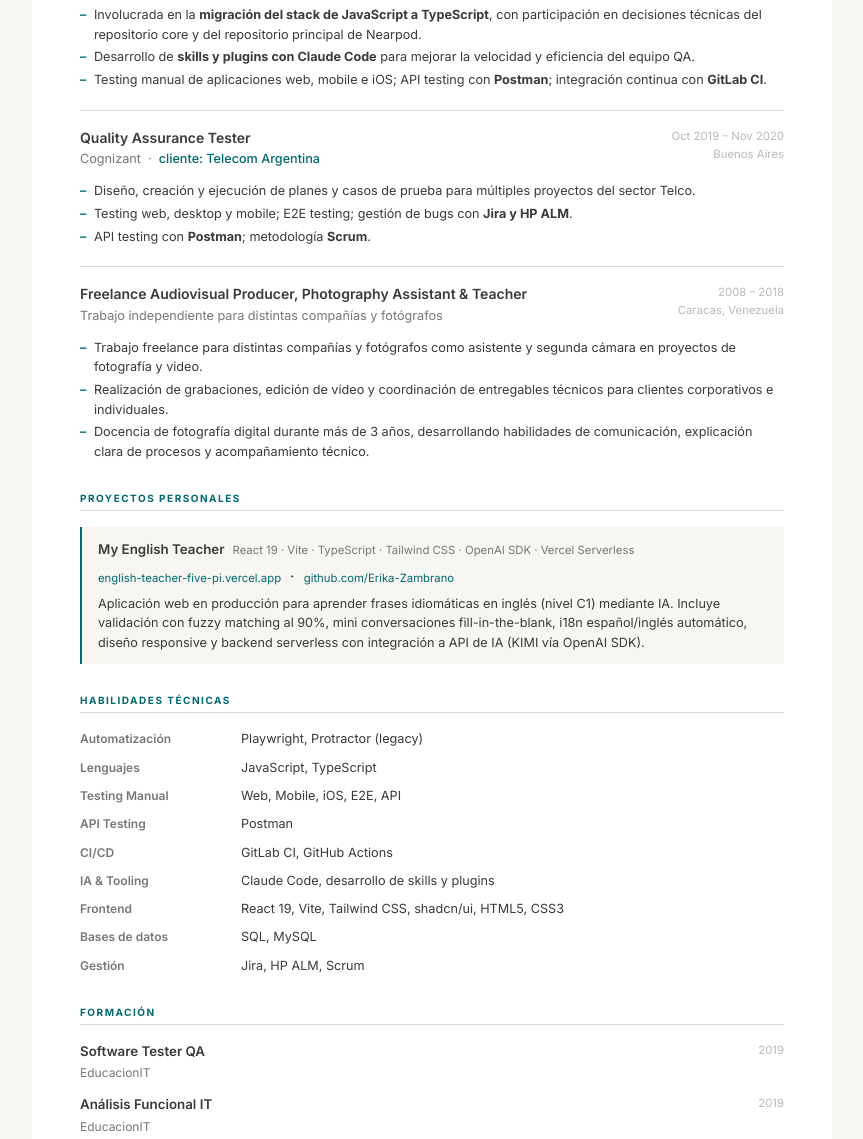
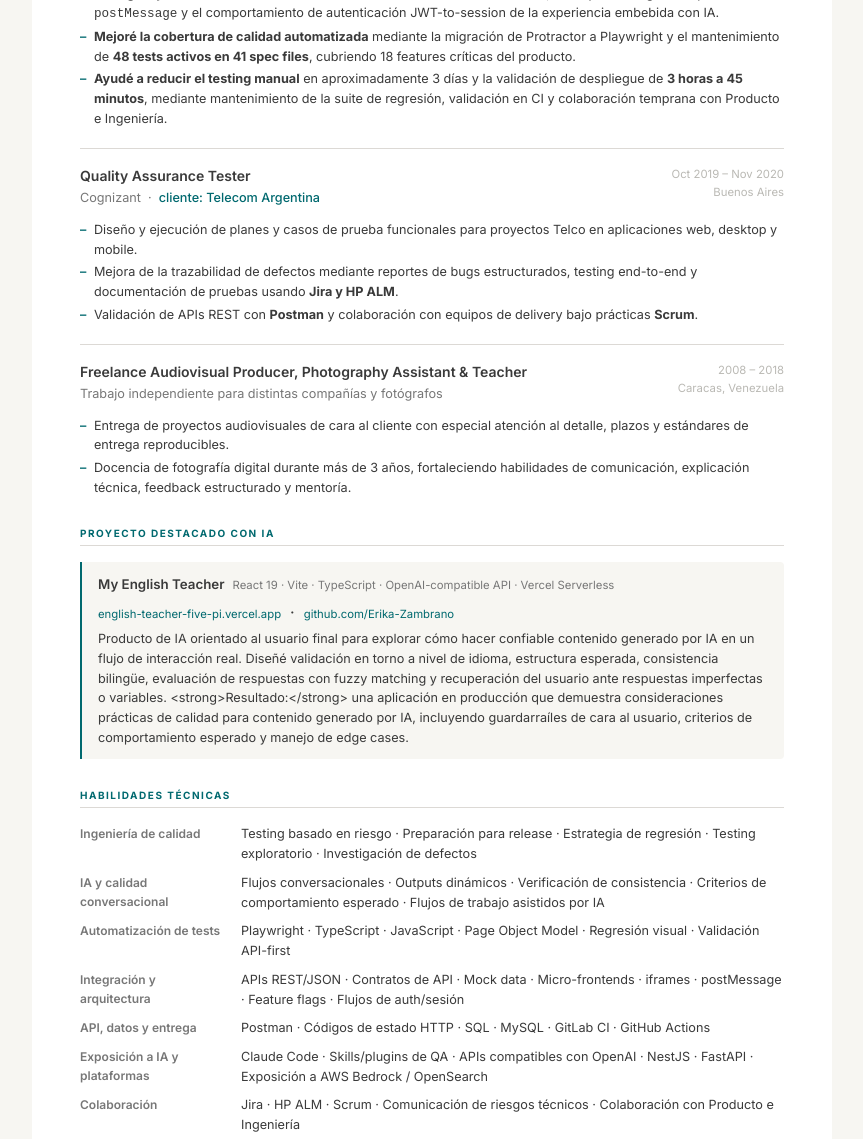
Before and after one commit to Erika-Zambrano/qa_automation_portafolio_ejzm, an Astro site in the folder web/: page /cv in a window 1280 px wide. Shown: the part 651-1790 px from the top of the page, without its empty margins (208-1071 px from the left). Built offline with nearby package versions, Linux system fonts and the light colour scheme; Astro itself is replaced by a stand-in of ours.

Commit message:
feat(cv): update CV content in English and Spanish
Rewrite profile, experience bullets, and selected AI project to reflect
Quality Engineer / conversational AI & LLM quality focus. Restructure
technical skills into 7 categories (Quality Engineering, AI &
Conversational Quality, Test Automation, Integration & Architecture,
API/Data & Delivery, AI & Platform Exposure, Collaboration) and add the
missing "Software Tester QA" education entry.

Co-Authored-By: Claude Sonnet 5 <noreply@anthropic.com>

```diff
--- a/web/src/i18n/translations.ts
+++ b/web/src/i18n/translations.ts
@@ -69,14 +69,22 @@ export type Translations = {
   'section-projects': string;
   'project1-desc': string;
   'section-skills': string;
+  'skill-quality': string;
+  'skill-quality-value': string;
+  'skill-ai-conv': string;
+  'skill-ai-conv-value': string;
   'skill-automation': string;
-  'skill-languages': string;
-  'skill-manual': string;
+  'skill-automation-value': string;
+  'skill-integration': string;
+  'skill-integration-value': string;
+  'skill-data': string;
+  'skill-data-value': string;
   'skill-ai': string;
   'skill-ai-value': string;
-  'skill-db': string;
   'skill-mgmt': string;
+  'skill-mgmt-value': string;
   'section-education': string;
+  'edu1-degree': string;
   'edu2-degree': string;
   'edu3-degree': string;
   'edu4-degree': string;
@@ -144,43 +152,49 @@ export const translations: Record<Lang, Translations> = {
     /* CV */
     'location':           '📍 València, España',
     'section-profile':    'Perfil profesional',
-    'profile-text':       'QA Engineer con casi 7 años de experiencia en testing manual y automatización, especializada en <strong>Playwright con JavaScript/TypeScript</strong> en entornos <strong>EdTech SaaS</strong>. Participé activamente en la migración del framework de testing de Protractor a Playwright, contribuyendo en decisiones técnicas y mejoras del repositorio. Actualmente involucrada en la transición del stack completo de JavaScript a TypeScript. Experiencia práctica con <strong>Claude Code</strong> para el desarrollo de skills y plugins orientados a testing. Sólida base en testing web, mobile, iOS, API y CI/CD. Inglés B2 con experiencia de inmersión en Canadá.',
+    'profile-text':       'Quality Engineer con casi 7 años de experiencia mejorando la confianza en los releases de productos SaaS mediante testing funcional, validación de APIs y automatización con Playwright. Experiencia testeando flujos de producto con IA y múltiples servicios, identificando riesgos de integración de forma temprana y convirtiéndolos en prácticas de calidad pragmáticas. Interés en IA conversacional, outputs dinámicos y procesos de release confiables para productos basados en LLMs.',
     'section-experience': 'Experiencia profesional',
     'job1-title':         'QA Automation Engineer',
     'job1-date':          'Nov 2020 – Presente',
     'job1-location':      'Remoto',
     'job1-bullets': [
-      'Participé activamente en la migración del framework de testing de <strong>Protractor a Playwright</strong>, contribuyendo en decisiones técnicas y mejoras del repositorio.',
-      'Desarrollo y mantenimiento de <strong>48 tests automatizados activos</strong> en 41 spec files cubriendo 18 features críticas del producto (suites @sanity, @regression y @smoke).',
-      'Contribución a la reducción del tiempo de testing manual en <strong>~3 días</strong> en entorno de pruebas y del ciclo de deploy de <strong>3 horas a 45 minutos</strong> por despliegue.',
-      'Involucrada en la <strong>migración del stack de JavaScript a TypeScript</strong>, con participación en decisiones técnicas del repositorio core y del repositorio principal de Nearpod.',
-      'Desarrollo de <strong>skills y plugins con Claude Code</strong> para mejorar la velocidad y eficiencia del equipo QA.',
-      'Testing manual de aplicaciones web, mobile e iOS; API testing con <strong>Postman</strong>; integración continua con <strong>GitLab CI</strong>.',
+      '<strong>Aumenté la confianza en los releases</strong> de una funcionalidad emergente de AI Teacher Tools, contribuyendo a una estrategia de testing por capas y API-first para un micro-frontend conversacional con dependencias de servicio en evolución.',
+      '<strong>Reduje el riesgo de integración temprana</strong> validando contratos de API, usando mocks de Playwright para servicios inestables y probando el comportamiento de feature flags antes de depender de una cobertura E2E frágil.',
+      '<strong>Protegí flujos críticos del docente</strong> validando la comunicación entre iframes, los flujos de asignación por <code>postMessage</code> y el comportamiento de autenticación JWT-to-session de la experiencia embebida con IA.',
+      '<strong>Mejoré la cobertura de calidad automatizada</strong> mediante la migración de Protractor a Playwright y el mantenimiento de <strong>48 tests activos en 41 spec files</strong>, cubriendo 18 features críticas del producto.',
+      '<strong>Ayudé a reducir el testing manual</strong> en aproximadamente 3 días y la validación de despliegue de <strong>3 horas a 45 minutos</strong>, mediante mantenimiento de la suite de regresión, validación en CI y colaboración temprana con Producto e Ingeniería.',
     ],
     'job2-client': 'cliente: Telecom Argentina',
     'job2-bullets': [
-      'Diseño, creación y ejecución de planes y casos de prueba para múltiples proyectos del sector Telco.',
-      'Testing web, desktop y mobile; E2E testing; gestión de bugs con <strong>Jira y HP ALM</strong>.',
-      'API testing con <strong>Postman</strong>; metodología <strong>Scrum</strong>.',
+      'Diseño y ejecución de planes y casos de prueba funcionales para proyectos Telco en aplicaciones web, desktop y mobile.',
+      'Mejora de la trazabilidad de defectos mediante reportes de bugs estructurados, testing end-to-end y documentación de pruebas usando <strong>Jira y HP ALM</strong>.',
+      'Validación de APIs REST con <strong>Postman</strong> y colaboración con equipos de delivery bajo prácticas <strong>Scrum</strong>.',
     ],
     'job3-title':   'Freelance Audiovisual Producer, Photography Assistant & Teacher',
     'job3-company': 'Trabajo independiente para distintas compañías y fotógrafos',
     'job3-bullets': [
-      'Trabajo freelance para distintas compañías y fotógrafos como asistente y segunda cámara en proyectos de fotografía y video.',
-      'Realización de grabaciones, edición de video y coordinación de entregables técnicos para clientes corporativos e individuales.',
-      'Docencia de fotografía digital durante más de 3 años, desarrollando habilidades de comunicación, explicación clara de procesos y acompañamiento técnico.',
+      'Entrega de proyectos audiovisuales de cara al cliente con especial atención al detalle, plazos y estándares de entrega reproducibles.',
+      'Docencia de fotografía digital durante más de 3 años, fortaleciendo habilidades de comunicación, explicación técnica, feedback estructurado y mentoría.',
     ],
-    'section-projects': 'Proyectos personales',
-    'project1-desc':    'Aplicación web en producción para aprender frases idiomáticas en inglés (nivel C1) mediante IA. Incluye validación con fuzzy matching al 90%, mini conversaciones fill-in-the-blank, i18n español/inglés automático, diseño responsive y backend serverless con integración a API de IA (KIMI vía OpenAI SDK).',
+    'section-projects': 'Proyecto destacado con IA',
+    'project1-desc':    'Producto de IA orientado al usuario final para explorar cómo hacer confiable contenido generado por IA en un flujo de interacción real. Diseñé validación en torno a nivel de idioma, estructura esperada, consistencia bilingüe, evaluación de respuestas con fuzzy matching y recuperación del usuario ante respuestas imperfectas o variables. <strong>Resultado:</strong> una aplicación en producción que demuestra consideraciones prácticas de calidad para contenido generado por IA, incluyendo guardarraíles de cara al usuario, criterios de comportamiento esperado y manejo de edge cases.',
     'section-skills':   'Habilidades técnicas',
-    'skill-automation': 'Automatización',
-    'skill-languages':  'Lenguajes',
-    'skill-manual':     'Testing Manual',
-    'skill-ai':         'IA & Tooling',
-    'skill-ai-value':   'Claude Code, desarrollo de skills y plugins',
-    'skill-db':         'Bases de datos',
-    'skill-mgmt':       'Gestión',
+    'skill-quality':        'Ingeniería de calidad',
+    'skill-quality-value':  'Testing basado en riesgo · Preparación para release · Estrategia de regresión · Testing exploratorio · Investigación de defectos',
+    'skill-ai-conv':         'IA y calidad conversacional',
+    'skill-ai-conv-value':   'Flujos conversacionales · Outputs dinámicos · Verificación de consistencia · Criterios de comportamiento esperado · Flujos de trabajo asistidos por IA',
+    'skill-automation':       'Automatización de tests',
+    'skill-automation-value': 'Playwright · TypeScript · JavaScript · Page Object Model · Regresión visual · Validación API-first',
+    'skill-integration':       'Integración y arquitectura',
+    'skill-integration-value': 'APIs REST/JSON · Contratos de API · Mock data · Micro-frontends · iframes · postMessage · Feature flags · Flujos de auth/sesión',
+    'skill-data':       'API, datos y entrega',
+    'skill-data-value': 'Postman · Códigos de estado HTTP · SQL · MySQL · GitLab CI · GitHub Actions',
+    'skill-ai':         'Exposición a IA y plataformas',
+    'skill-ai-value':   'Claude Code · Skills/plugins de QA · APIs compatibles con OpenAI · NestJS · FastAPI · Exposición a AWS Bedrock / OpenSearch',
+    'skill-mgmt':       'Colaboración',
+    'skill-mgmt-value': 'Jira · HP ALM · Scrum · Comunicación de riesgos técnicos · Colaboración con Producto e Ingeniería',
     'section-education': 'Formación',
+    'edu1-degree':       'Software Tester QA',
     'edu2-degree':       'Análisis Funcional IT',
     'edu3-degree':       'Introducción a Base de Datos y SQL',
     'edu4-degree':       'Fullstack Developer – JavaScript',
@@ -247,43 +261,49 @@ export const translations: Record<Lang, Translations> = {
     /* CV */
     'location':           '📍 Valencia, Spain',
     'section-profile':    'Professional Profile',
-    'profile-text':       'QA Engineer with nearly 7 years of experience in manual and automated testing, specializing in <strong>Playwright with JavaScript/TypeScript</strong> in <strong>EdTech SaaS</strong> environments. Actively contributed to the migration of the testing framework from Protractor to Playwright, with input on technical decisions and repository improvements. Currently involved in the full stack migration from JavaScript to TypeScript. Hands-on experience with <strong>Claude Code</strong> for developing skills and plugins focused on testing. Strong background in web, mobile, iOS, API testing, and CI/CD. B2 English with immersion experience in Canada.',
+    'profile-text':       'Quality Engineer with nearly 7 years of experience improving release confidence for SaaS products through functional testing, API validation, and Playwright automation. Experienced in testing AI-powered, multi-service product flows, identifying integration risks early, and turning them into pragmatic quality practices. Interested in conversational AI, dynamic outputs, and reliable release processes for LLM-powered products.',
     'section-experience': 'Professional Experience',
     'job1-title':         'QA Automation Engineer',
     'job1-date':          'Nov 2020 – Present',
     'job1-location':      'Remote',
     'job1-bullets': [
-      'Actively contributed to the migration of the testing framework from <strong>Protractor to Playwright</strong>, providing input on technical decisions and repository improvements.',
-      'Developed and maintain <strong>48 active automated tests</strong> across 41 spec files covering 18 critical product features (suites: @sanity, @regression, and @smoke).',
-      'Contributed to reducing manual testing time by <strong>~3 days</strong> in the test environment and cutting deploy testing cycles from <strong>3 hours to 45 minutes</strong>.',
-      'Actively involved in the <strong>JavaScript to TypeScript migration</strong>, contributing to technical decisions for both the core repository and the main Nearpod test repository.',
-      'Developed <strong>skills and plugins using Claude Code</strong> to improve QA team velocity and efficiency.',
-      'Manual testing of web, mobile, and iOS applications; API testing with <strong>Postman</strong>; CI/CD integration with <strong>GitLab CI</strong>.',
+      '<strong>Increased release confidence</strong> for an emerging AI Teacher Tools feature by contributing to an API-first, layered testing strategy for a conversational micro-frontend with evolving service dependencies.',
+      '<strong>Reduced early integration risk</strong> by validating API contracts, using Playwright mocks for unstable services, and testing feature-flag behaviour before relying on fragile end-to-end coverage.',
+      '<strong>Protected critical teacher workflows</strong> by validating iframe communication, <code>postMessage</code> assignment flows, and JWT-to-session authentication behaviour for the embedded AI experience.',
+      '<strong>Improved automated quality coverage</strong> through the Protractor-to-Playwright migration and maintenance of <strong>48 active tests across 41 spec files</strong>, covering 18 critical product features.',
+      '<strong>Helped reduce manual testing</strong> by approximately 3 days and deployment validation from <strong>3 hours to 45 minutes</strong>, through regression-suite maintenance, CI validation, and early collaboration with Product and Engineering.',
     ],
     'job2-client': 'client: Telecom Argentina',
     'job2-bullets': [
-      'Design, creation, and execution of test plans and test cases for multiple projects in the Telco sector.',
-      'Web, desktop, and mobile testing; E2E testing; bug tracking and test case management with <strong>Jira and HP ALM</strong>.',
-      'API testing with <strong>Postman</strong>; <strong>Scrum</strong> methodology.',
+      'Designed and executed functional test plans and test cases for Telco projects across web, desktop, and mobile applications.',
+      'Improved defect traceability through structured bug reporting, end-to-end testing, and test documentation using <strong>Jira and HP ALM</strong>.',
+      'Validated REST APIs with <strong>Postman</strong> and collaborated with delivery teams under <strong>Scrum</strong> practices.',
     ],
     'job3-title':   'Freelance Audiovisual Producer, Photography Assistant & Teacher',
     'job3-company': 'Independent work for various companies and photographers',
     'job3-bullets': [
-      'Freelance work as assistant and second camera operator on photography and video projects for multiple companies and independent photographers.',
-      'Video recording, editing, and technical deliverable coordination for corporate and individual clients.',
-      'Taught digital photography for over 3 years, building strong communication, process explanation, and technical mentoring skills.',
+      'Delivered client-facing audiovisual projects with strong attention to detail, deadlines, and reproducible delivery standards.',
+      'Taught digital photography for more than 3 years, strengthening communication, technical explanation, structured feedback, and mentoring skills.',
     ],
-    'section-projects': 'Personal Projects',
-    'project1-desc':    'Production web app for learning C1-level English idioms through AI. Features 90% fuzzy matching validation, fill-in-the-blank mini conversations, automatic Spanish/English i18n, responsive design, and a serverless backend integrating an AI API (KIMI via OpenAI SDK).',
+    'section-projects': 'Selected AI Project',
+    'project1-desc':    'User-facing AI learning product built to explore how generated content can be made reliable in a real interaction flow. Designed validation around language level, expected structure, bilingual consistency, fuzzy-answer evaluation, and user recovery from imperfect or variable responses. <strong>Result:</strong> a working production application demonstrating practical quality considerations for AI-generated content, including user-facing guardrails, expected-behaviour criteria, and edge-case handling.',
     'section-skills':   'Technical Skills',
-    'skill-automation': 'Test Automation',
-    'skill-languages':  'Languages',
-    'skill-manual':     'Manual Testing',
-    'skill-ai':         'AI & Tooling',
-    'skill-ai-value':   'Claude Code, skills and plugin development',
-    'skill-db':         'Databases',
-    'skill-mgmt':       'Management',
+    'skill-quality':        'Quality Engineering',
+    'skill-quality-value':  'Risk-based testing · Release readiness · Regression strategy · Exploratory testing · Defect investigation',
+    'skill-ai-conv':         'AI & Conversational Quality',
+    'skill-ai-conv-value':   'Conversational flows · Dynamic outputs · Consistency checks · Expected-behaviour criteria · AI-assisted workflows',
+    'skill-automation':       'Test Automation',
+    'skill-automation-value': 'Playwright · TypeScript · JavaScript · Page Object Model · Visual regression · API-first validation',
+    'skill-integration':       'Integration & Architecture',
+    'skill-integration-value': 'REST/JSON APIs · API contracts · Mock data · Micro-frontends · iframes · postMessage · Feature flags · Auth/session flows',
+    'skill-data':       'API, Data & Delivery',
+    'skill-data-value': 'Postman · HTTP status codes · SQL · MySQL · GitLab CI · GitHub Actions',
+    'skill-ai':         'AI & Platform Exposure',
+    'skill-ai-value':   'Claude Code · QA skills/plugins · OpenAI-compatible APIs · NestJS · FastAPI · AWS Bedrock / OpenSearch exposure',
+    'skill-mgmt':       'Collaboration',
+    'skill-mgmt-value': 'Jira · HP ALM · Scrum · Technical risk communication · Product and engineering collaboration',
     'section-education': 'Education',
+    'edu1-degree':       'Software Tester QA',
     'edu2-degree':       'IT Functional Analysis',
     'edu3-degree':       'Introduction to Databases and SQL',
     'edu4-degree':       'Fullstack Developer – JavaScript',
--- a/web/src/pages/cv.astro
+++ b/web/src/pages/cv.astro
@@ -14,7 +14,7 @@ const job3Bullets = t('job3-bullets') as string[];
   <div class="page">
     <header class="cv-header">
       <h1 class="cv-name">Erika Zambrano</h1>
-      <p class="cv-title">QA Automation Engineer &nbsp;|&nbsp; Playwright · TypeScript · AI-Assisted Testing</p>
+      <p class="cv-title">Quality Engineer &nbsp;|&nbsp; Conversational AI &amp; LLM Quality · Playwright · TypeScript · API Testing · CI/CD</p>
       <div class="cv-contact">
         <span>{t('location')}</span>
         <span class="sep">·</span>
@@ -91,7 +91,7 @@ const job3Bullets = t('job3-bullets') as string[];
       <div class="cv-project">
         <div class="cv-project-header">
           <span class="cv-project-name">My English Teacher</span>
-          <span class="cv-project-tech">React 19 · Vite · TypeScript · Tailwind CSS · OpenAI SDK · Vercel Serverless</span>
+          <span class="cv-project-tech">React 19 · Vite · TypeScript · OpenAI-compatible API · Vercel Serverless</span>
         </div>
         <div>
           <a href="https://english-teacher-five-pi.vercel.app" target="_blank" rel="noopener">english-teacher-five-pi.vercel.app</a>
@@ -106,15 +106,13 @@ const job3Bullets = t('job3-bullets') as string[];
     <section class="cv-section" data-testid="section-skills">
       <h2 class="cv-section-title">{t('section-skills')}</h2>
       <div class="skills-grid">
-        <span class="skill-category">{t('skill-automation')}</span><span>Playwright, Protractor (legacy)</span>
-        <span class="skill-category">{t('skill-languages')}</span><span>JavaScript, TypeScript</span>
-        <span class="skill-category">{t('skill-manual')}</span><span>Web, Mobile, iOS, E2E, API</span>
-        <span class="skill-category">API Testing</span><span>Postman</span>
-        <span class="skill-category">CI/CD</span><span>GitLab CI, GitHub Actions</span>
+        <span class="skill-category">{t('skill-quality')}</span><span>{t('skill-quality-value')}</span>
+        <span class="skill-category">{t('skill-ai-conv')}</span><span>{t('skill-ai-conv-value')}</span>
+        <span class="skill-category">{t('skill-automation')}</span><span>{t('skill-automation-value')}</span>
+        <span class="skill-category">{t('skill-integration')}</span><span>{t('skill-integration-value')}</span>
+        <span class="skill-category">{t('skill-data')}</span><span>{t('skill-data-value')}</span>
         <span class="skill-category">{t('skill-ai')}</span><span>{t('skill-ai-value')}</span>
-        <span class="skill-category">Frontend</span><span>React 19, Vite, Tailwind CSS, shadcn/ui, HTML5, CSS3</span>
-        <span class="skill-category">{t('skill-db')}</span><span>SQL, MySQL</span>
-        <span class="skill-category">{t('skill-mgmt')}</span><span>Jira, HP ALM, Scrum</span>
+        <span class="skill-category">{t('skill-mgmt')}</span><span>{t('skill-mgmt-value')}</span>
       </div>
     </section>
 
@@ -123,7 +121,7 @@ const job3Bullets = t('job3-bullets') as string[];
       <h2 class="cv-section-title">{t('section-education')}</h2>
       <div class="cv-edu-item">
         <div>
-          <div class="cv-edu-degree">Software Tester QA</div>
+          <div class="cv-edu-degree">{t('edu1-degree')}</div>
           <div class="cv-edu-school">EducacionIT</div>
         </div>
         <div class="cv-edu-year">2019</div>
```
